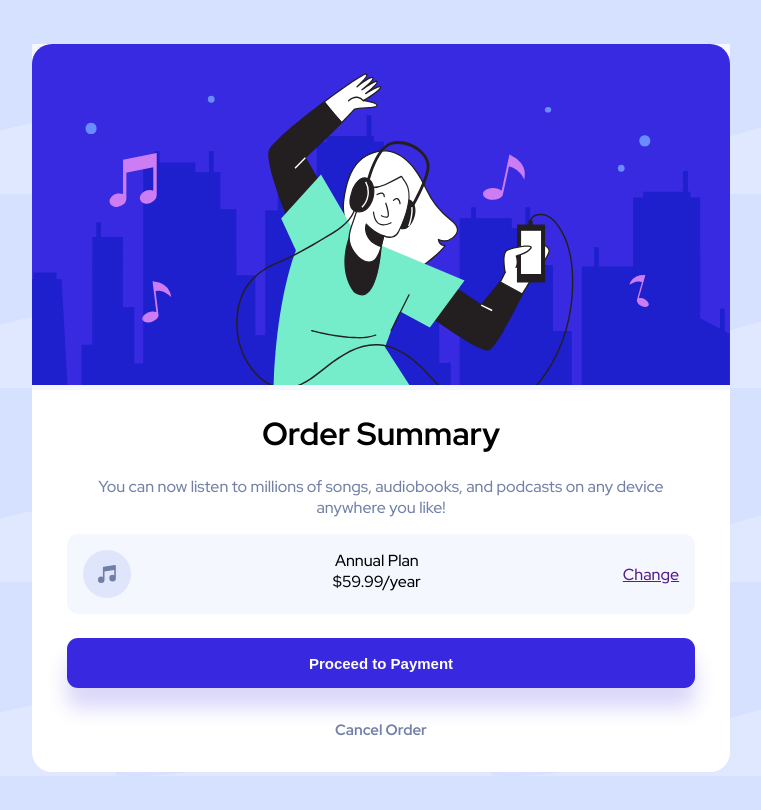
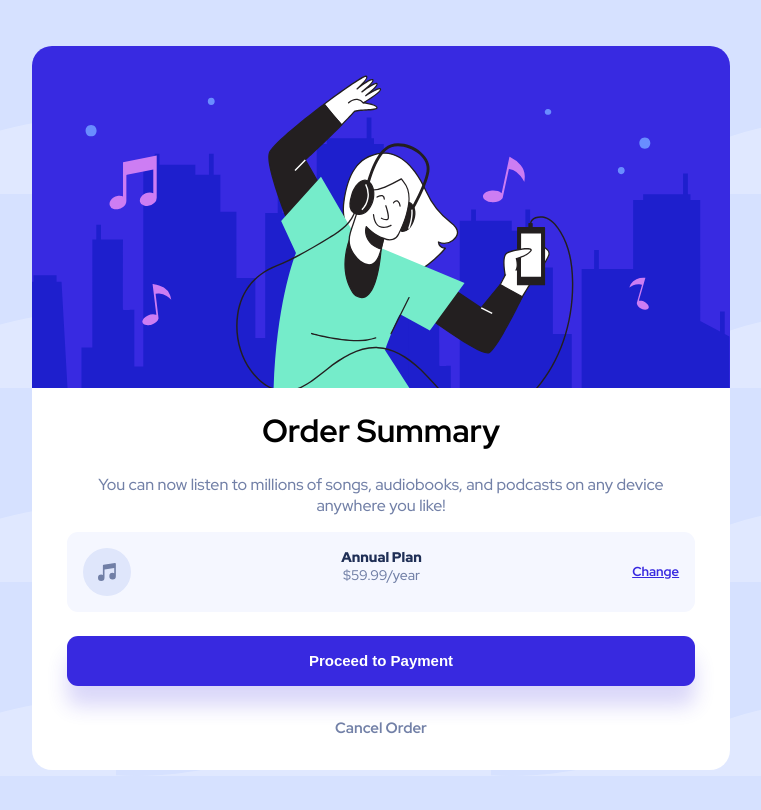
Before and after one commit to lawlawson/order-summary, a plain HTML site: page index.html in a window 1280 px wide. Shown: the whole page, without its empty margins (259-1020 px from the left). Drawn offline with Linux system fonts and the light colour scheme.

Commit message:
fixed text font and image background issues

```diff
--- a/index.html
+++ b/index.html
@@ -25,12 +25,13 @@
       <div class="header-image">
         <img src="/images/illustration-hero.svg" alt="" class="music-image" />
       </div>
+      <div class="content-container">
         <div class="content">
           <div class="order-summary">
             <h1>Order Summary</h1>
             <p class="order-summary-text">
-            You can now listen to millions of songs, audiobooks, and podcasts on
-            any device anywhere you like!
+              You can now listen to millions of songs, audiobooks, and podcasts
+              on any device anywhere you like!
             </p>
           </div>
           <div class="annual-plan">
@@ -48,6 +49,7 @@
             <a href="" class="cancel">Cancel Order</a>
           </div>
         </div>
+      </div>
     </main>
   </body>
 </html>
--- a/style.css
+++ b/style.css
@@ -27,7 +27,7 @@ body {
   flex-direction: column;
   overflow: hidden;
   max-width: 1440px;
-  background-color: #fff;
+  background-color: transparent;
   border-radius: 0 0 20px 20px;
 }
 
@@ -36,13 +36,19 @@ body {
   margin: 0 auto;
 }
 
+.content-container {
+  background-color: #fff;
+}
+
 .header-image {
   max-width: 100%;
-  background-color: var(--clr-very-pale-blue);
+  overflow: hidden;
 }
 
 .music-image {
   width: 100%;
+  height: auto;
+  display: block;
   border-radius: 20px 20px 0 0;
 }
 
@@ -69,6 +75,9 @@ h1 {
 }
 
 .ap-text-1 {
+  color: var(--clr-blue);
+  font-weight: var(--ff-black);
+  font-size: 14px;
   margin: 16px 0 0 0;
 }
 
@@ -78,6 +87,9 @@ h1 {
 }
 
 .ap-text-2 {
+  color: var(--clr-desaturated-blue);
+  font-weight: 500;
+  font-size: 14px;
   margin: 0 0 16px 0;
 }
 
@@ -85,6 +97,10 @@ h1 {
   display: flex;
   align-items: center;
   margin: 16px;
+  color: var(--clr-bright-blue);
+  text-decoration: underline;
+  font-size: 13px;
+  font-weight: var(--ff-bold);
 }
 
 .music-icon {
```
Lines whose indentation alone changed are shown as unchanged.
